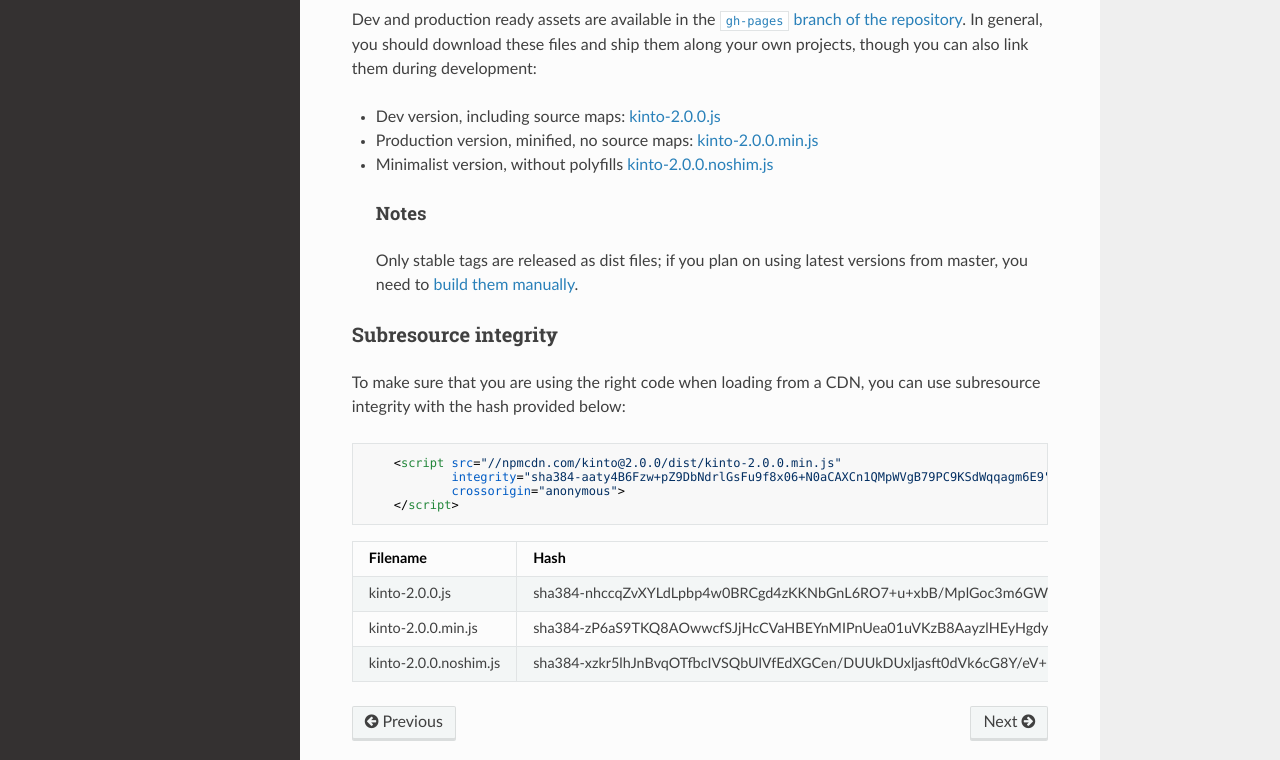
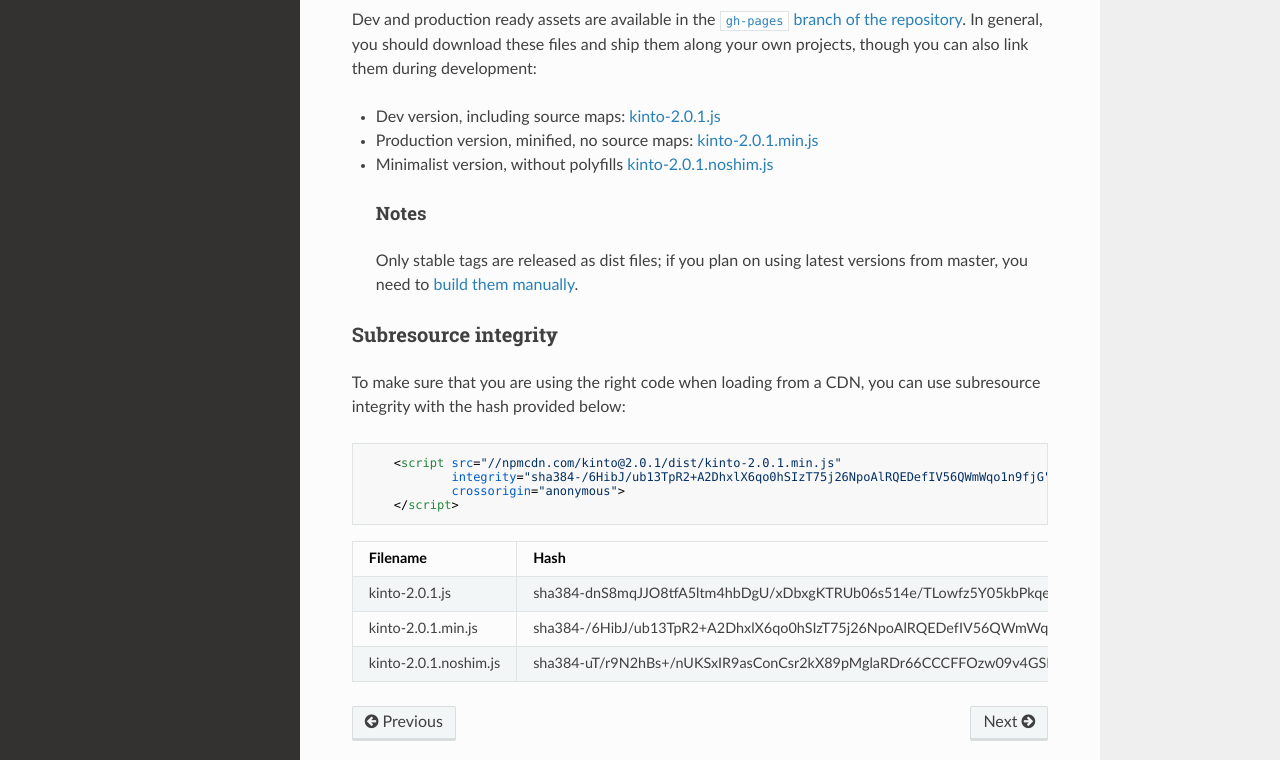
Before and after one commit to Kinto/kinto.js, an MkDocs documentation site: the page built from docs/installation.md, in a window 1280 px wide and 1323 px high. Shown: the part 488-1248 px from the top of the window. Built offline with MkDocs 1.6.1, drawn with Linux system fonts in a browser that asks for light colours; nearby versions of some CDN libraries; old or Windows-style settings are respelled for this version of MkDocs.

Commit message:
Updated docs for 2.0.1.

````diff
--- a/docs/installation.md
+++ b/docs/installation.md
@@ -16,9 +16,9 @@ $ npm install kinto --save
 
 Dev and production ready assets are available in the [`gh-pages` branch of the repository](https://github.com/Kinto/kinto.js/tree/gh-pages). In general, you should download these files and ship them along your own projects, though you can also link them during development:
 
-- Dev version, including source maps: [kinto-2.0.0.js](http://npmcdn.com/kinto@2.0.0/dist/kinto-2.0.0.js)
-- Production version, minified, no source maps: [kinto-2.0.0.min.js](http://npmcdn.com/kinto@2.0.0/dist/kinto-2.0.0.min.js)
-- Minimalist version, without polyfills [kinto-2.0.0.noshim.js](http://npmcdn.com/kinto@2.0.0/dist/kinto-2.0.0.noshim.js)
+- Dev version, including source maps: [kinto-2.0.1.js](http://npmcdn.com/kinto@2.0.1/dist/kinto-2.0.1.js)
+- Production version, minified, no source maps: [kinto-2.0.1.min.js](http://npmcdn.com/kinto@2.0.1/dist/kinto-2.0.1.min.js)
+- Minimalist version, without polyfills [kinto-2.0.1.noshim.js](http://npmcdn.com/kinto@2.0.1/dist/kinto-2.0.1.noshim.js)
 
 > #### Notes
 >
@@ -31,14 +31,14 @@ To make sure that you are using the right code when loading from a CDN, you can
 integrity with the hash provided below:
 
 ```html
-    <script src="//npmcdn.com/kinto@2.0.0/dist/kinto-2.0.0.min.js"
-            integrity="sha384-aaty4B6Fzw+pZ9DbNdrlGsFu9f8x06+N0aCAXCn1QMpWVgB79PC9KSdWqqagm6E9"
+    <script src="//npmcdn.com/kinto@2.0.1/dist/kinto-2.0.1.min.js"
+            integrity="sha384-/6HibJ/ub13TpR2+A2DhxlX6qo0hSIzT75j26NpoAlRQEDefIV56QWmWqo1n9fjG"
             crossorigin="anonymous">
     </script>
 ```
 
 | Filename                | Hash                                                                    |
 |-------------------------|-------------------------------------------------------------------------|
-| kinto-2.0.0.js          | sha384-nhccqZvXYLdLpbp4w0BRCgd4zKKNbGnL6RO7+u+xbB/MplGoc3m6GWhQz3i0S0ly |
-| kinto-2.0.0.min.js      | sha384-zP6aS9TKQ8AOwwcfSJjHcCVaHBEYnMIPnUea01uVKzB8AayzlHEyHgdyFaJxEUCT |
-| kinto-2.0.0.noshim.js   | sha384-xzkr5lhJnBvqOTfbcIVSQbUlVfEdXGCen/DUUkDUxljasft0dVk6cG8Y/eV+MoGv |
+| kinto-2.0.1.js          | sha384-dnS8mqJJO8tfA5ltm4hbDgU/xDbxgKTRUb06s514e/TLowfz5Y05kbPkqec0Wx/X |
+| kinto-2.0.1.min.js      | sha384-/6HibJ/ub13TpR2+A2DhxlX6qo0hSIzT75j26NpoAlRQEDefIV56QWmWqo1n9fjG |
+| kinto-2.0.1.noshim.js   | sha384-uT/r9N2hBs+/nUKSxIR9asConCsr2kX89pMglaRDr66CCCFFOzw09v4GSDj3fdNr |
--- a/package.json
+++ b/package.json
@@ -1,6 +1,6 @@
 {
   "name": "kinto",
-  "version": "2.0.0",
+  "version": "2.0.1",
   "description": "JavaScript client for Kinto.",
   "main": "lib/index.js",
   "scripts": {
````
Also changed, not shown: docs/contributing.md (+7 -7 lines), docs/tutorial.md (+1 -1 lines).
